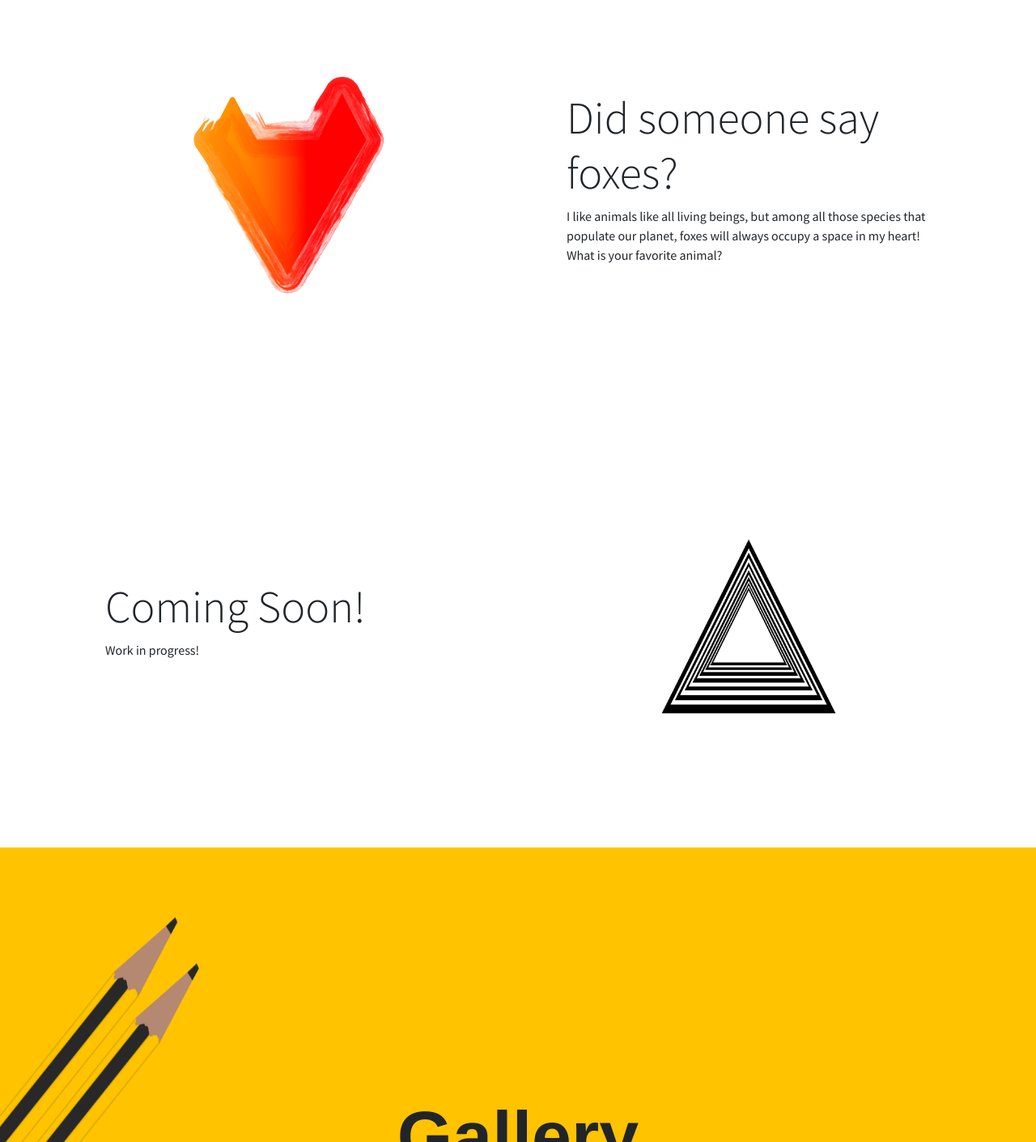
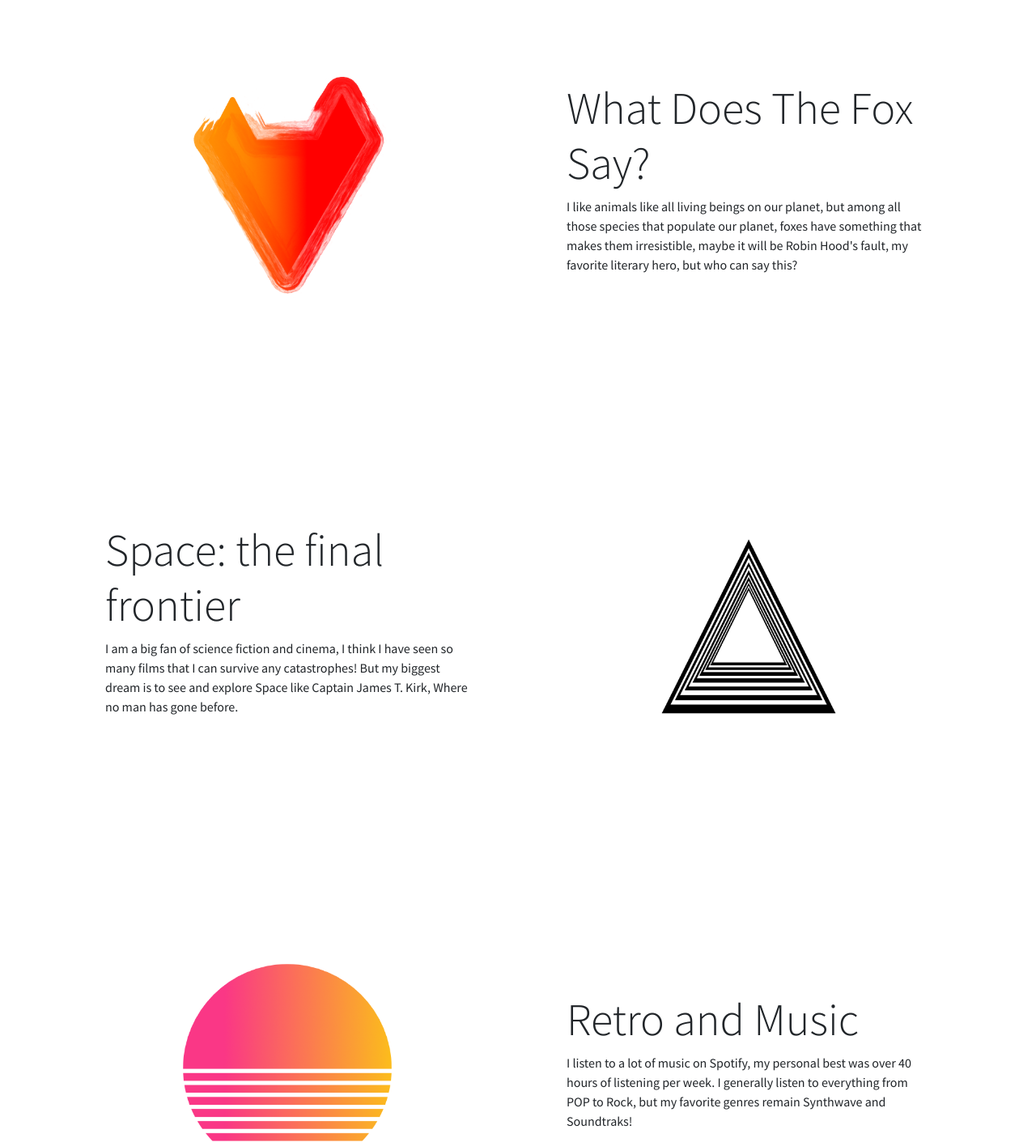
Before and after one commit to Infinit7Even/Infinit7Even, a plain HTML site: page index.html in a window 1280 px wide. Shown: the part 3860-5271 px from the top of the page at 81% size. Drawn offline with nearby package versions, Linux system fonts and the light colour scheme; a web font is replaced by a local one.

Commit message:
rearranged the section about me

```diff
--- a/index.html
+++ b/index.html
@@ -83,12 +83,12 @@
         <div class="container" data-aos="fade-right" data-aos-delay="300">
             <div class="row align-items-center">
                 <div class="col-lg-6 order-lg-1">
-                    <div class="p-5"><img class="rounded-circle img-fluid" data-bss-hover-animate="pulse" src="assets/img/Material/About%20Me/Retrowave.png"></div>
+                    <div class="p-5"><img class="rounded-circle img-fluid" data-bss-hover-animate="pulse" src="assets/img/Material/About%20Me/OC.png"></div>
                 </div>
                 <div class="col-lg-6 order-lg-2">
                     <div data-bss-hover-animate="bounce" class="p-5">
                         <h2 class="display-4">Who am I?</h2>
-                        <p>My name is Giorgio and I am an Italian student, I like listening to electronic/OST music and watching movies.<br>I love art in general but not knowing how to draw, I create abstract arts with Affinity Designer.<br></p>
+                        <p>Hi, my name is Giorgio and I am an Italian student, I like listening to music and watching many films. In my spare time I create wallpapers with Affinity Designer.<br>Credits RafVicAlv<br></p>
                     </div>
                 </div>
             </div>
@@ -113,8 +113,8 @@
                 </div>
                 <div class="col-lg-6 order-lg-2">
                     <div class="p-5">
-                        <h2 class="display-4">Did someone say foxes?</h2>
-                        <p>I like animals like all living beings, but among all those species that populate our planet, foxes will always occupy a space in my heart! What is your favorite animal?<br></p>
+                        <h2 class="display-4">What Does The Fox Say?<br></h2>
+                        <p>I like animals like all living beings on our planet, but among all those species that populate our planet, foxes have something that makes them irresistible, maybe it will be Robin Hood's fault, my favorite literary hero, but who can say this?<br></p>
                     </div>
                 </div>
             </div>
@@ -126,8 +126,21 @@
                 </div>
                 <div class="col-lg-6 order-lg-1">
                     <div data-bss-hover-animate="bounce" class="p-5">
-                        <h2 class="display-4">Coming Soon!</h2>
-                        <p>Work in progress!</p>
+                        <h2 class="display-4">Space: the final frontier<br></h2>
+                        <p>I am a big fan of science fiction and cinema, I think I have seen so many films that I can survive any catastrophes! But my biggest dream is to see and explore Space like Captain James T. Kirk, Where no man has gone before.</p>
+                    </div>
+                </div>
+            </div>
+        </div>
+        <div class="container" data-aos="fade-right" data-aos-duration="300">
+            <div class="row align-items-center">
+                <div class="col-lg-6 order-lg-1">
+                    <div class="p-5"><img class="rounded-circle img-fluid" data-bss-hover-animate="pulse" src="assets/img/Material/About%20Me/Retrowave.png"></div>
+                </div>
+                <div class="col-lg-6 order-lg-2">
+                    <div class="p-5">
+                        <h2 class="display-4">Retro and Music</h2>
+                        <p>I listen to a lot of music on Spotify, my personal best was over 40 hours of listening per week. I generally listen to everything from POP to Rock, but my favorite genres remain Synthwave and Soundtraks!<br></p>
                     </div>
                 </div>
             </div>
```
Also changed, not shown: assets/img/Material/About Me/OC.png (added).
